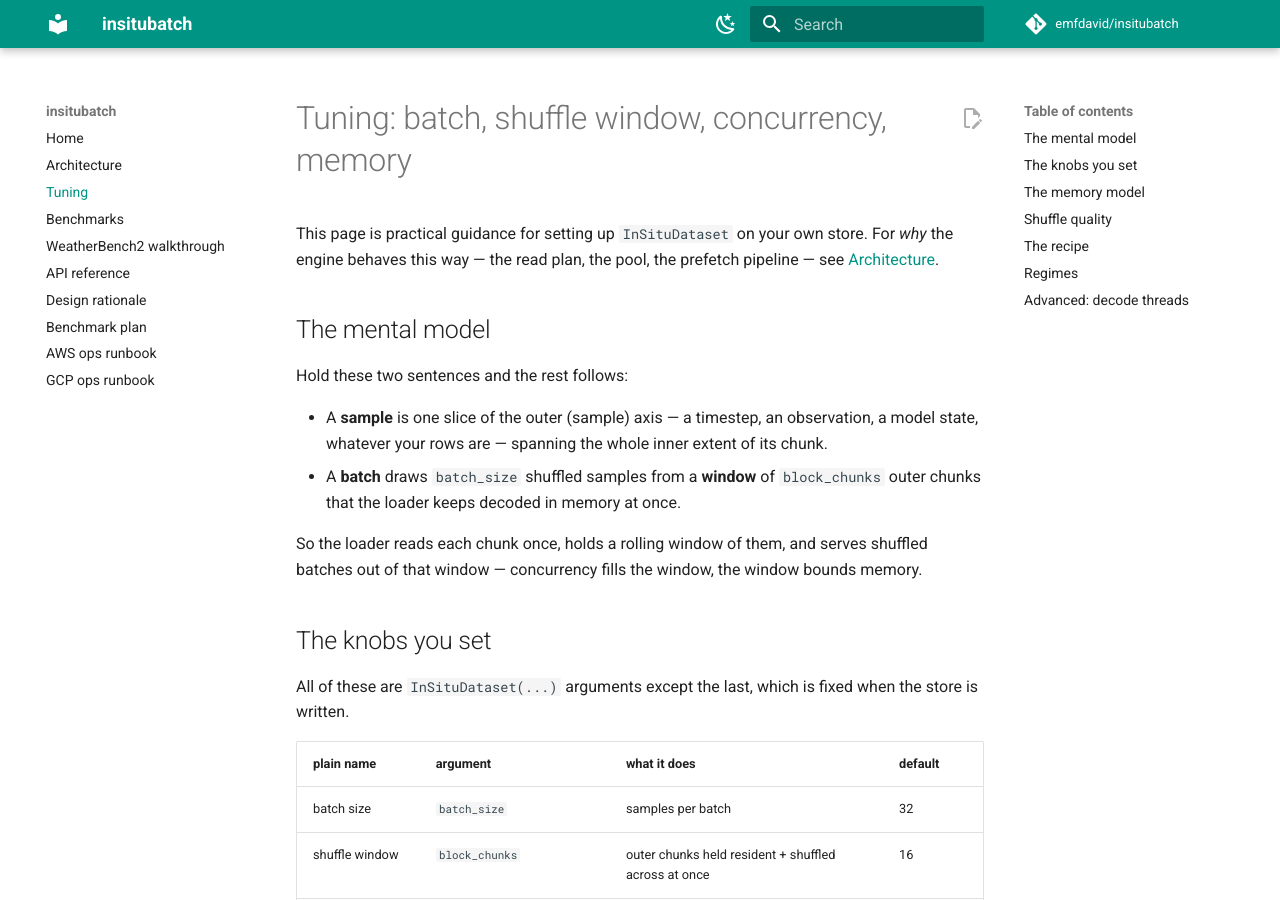
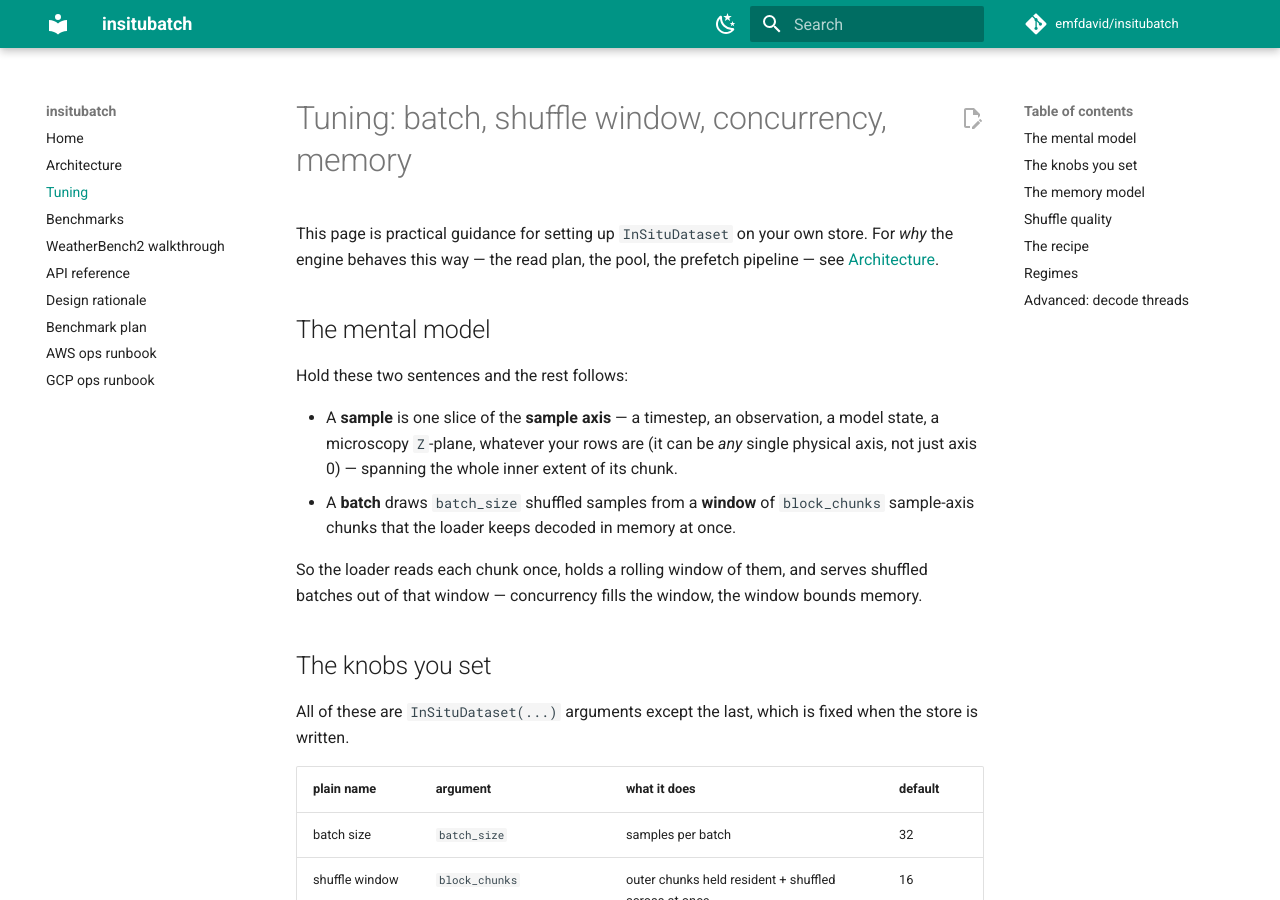
Before and after one commit to emfdavid/insitubatch, an MkDocs documentation site: the page built from docs/tuning.md, in a window 1280 px wide and 900 px high. Built offline with MkDocs 1.6.1 and Material for MkDocs 9.7.7, drawn with Linux system fonts in a browser that asks for light colours; comment, search, counter and statistics services are not loaded.

Commit message:
docs: sweep remaining pages for stale API paths + axis-role framing
Reviewed walkthrough / tuning / benchmarks / architecture for stale code and
missing content after the v0.1.0 geometry + API changes:

- architecture.md: last stale private import (the sample_range xarray snippet used
  `from insitubatch.source import InSituDataset`) -> public top-level import.
- tuning.md: the mental-model no longer calls the sample axis the "outer" axis — it
  can be any single physical axis (e.g. a microscopy Z-plane), per the axis-role
  contract.
- index.md: align the adapter prose with README (re-exported from the package root).

walkthrough.md and benchmarks.md carry no code imports / API references and are
correctly scoped (WB2 comparison, ERA5/advection sweeps); no dangling links to the
trimmed Earth2Studio anchors anywhere. mkdocs --strict clean.

Co-Authored-By: Claude Opus 4.8 <noreply@anthropic.com>

```diff
--- a/docs/tuning.md
+++ b/docs/tuning.md
@@ -8,10 +8,11 @@ the engine behaves this way — the read plan, the pool, the prefetch pipeline
 
 Hold these two sentences and the rest follows:
 
-- A **sample** is one slice of the outer (sample) axis — a timestep, an observation, a
-  model state, whatever your rows are — spanning the whole inner extent of its chunk.
-- A **batch** draws `batch_size` shuffled samples from a **window** of `block_chunks` outer
-  chunks that the loader keeps decoded in memory at once.
+- A **sample** is one slice of the **sample axis** — a timestep, an observation, a model
+  state, a microscopy `Z`-plane, whatever your rows are (it can be *any* single physical axis,
+  not just axis 0) — spanning the whole inner extent of its chunk.
+- A **batch** draws `batch_size` shuffled samples from a **window** of `block_chunks`
+  sample-axis chunks that the loader keeps decoded in memory at once.
 
 So the loader reads each chunk once, holds a rolling window of them, and serves shuffled
 batches out of that window — concurrency fills the window, the window bounds memory.
```
Also changed, not shown: docs/architecture.md (+1 -2 lines), docs/index.md (+3 -2 lines).
